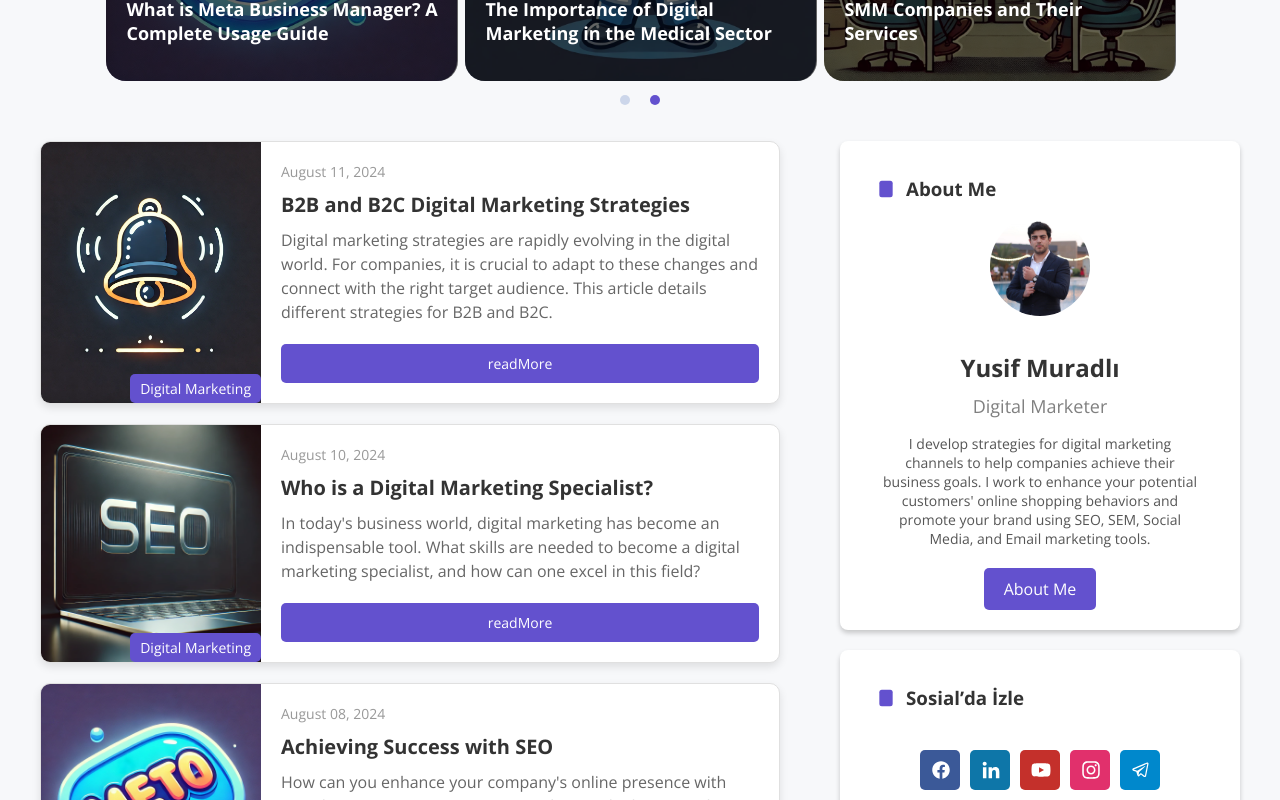
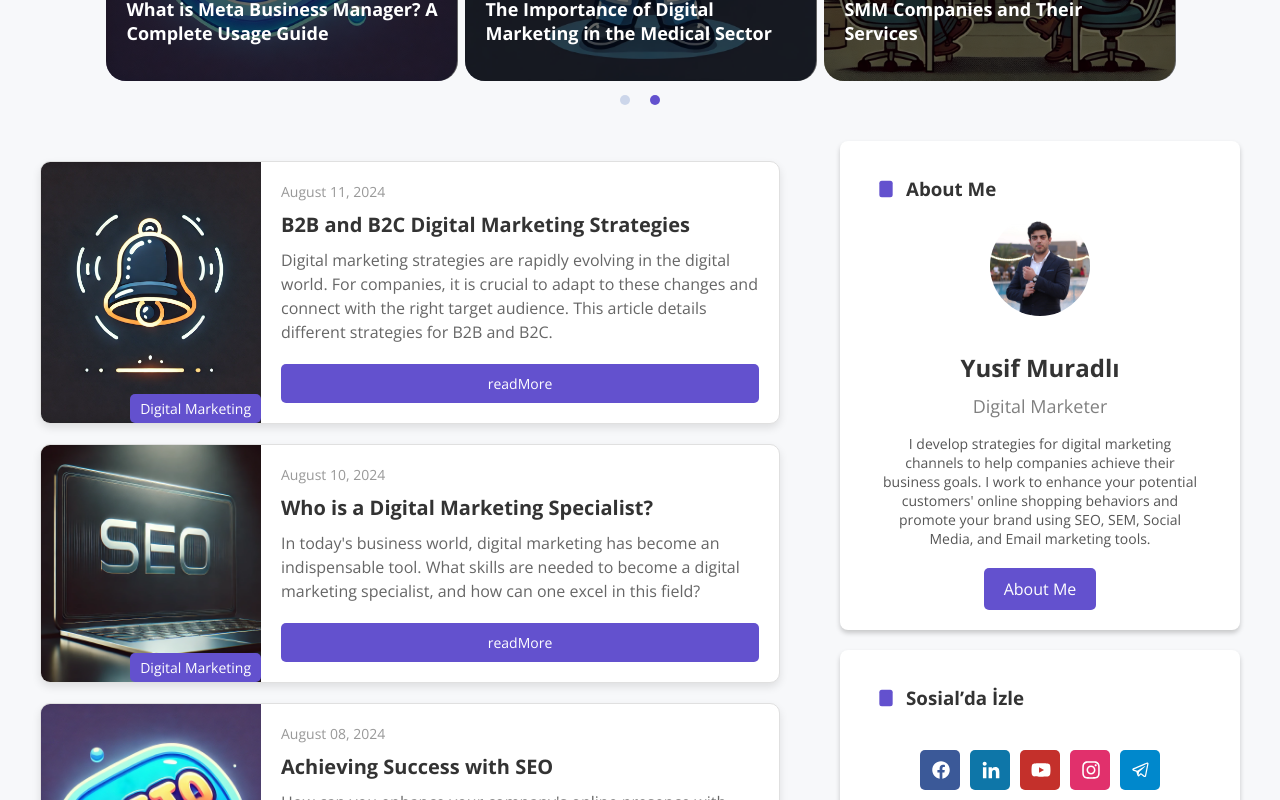
Before and after one commit to mlalayev/AdHoven, a React (Vite) app: page / in a window 1280 px wide. Shown: the part 680-1480 px from the top of the page. Built offline with nearby package versions, Linux system fonts and the light colour scheme; no server answers.

Commit message:
my commit

```diff
--- a/TextPartData.json
+++ b/TextPartData.json
@@ -7,8 +7,8 @@
       "title": "Path 2 Content",
       "description": "This is the content for path 2."
     },
-    "/default": {
-      "title": "Default Content",
+    "/aboutme": {
+      "title": "Default aboutme Content",
       "description": "This is the default content."
     }
   }
--- a/src/App.tsx
+++ b/src/App.tsx
@@ -37,7 +37,7 @@ function App() {
           {/* Dynamic routes based on paths from the JSON file */}
           <Route path="/path1" element={<PageWithTextPart />} />
           <Route path="/path2" element={<PageWithTextPart />} />
-          <Route path="/default" element={<PageWithTextPart />} />
+          <Route path="/aboutme" element={<PageWithTextPart />} />
         </Routes>
       </I18nextProvider>
     </Router>
--- a/src/Components/AboutMe/AboutMe.tsx
+++ b/src/Components/AboutMe/AboutMe.tsx
@@ -15,8 +15,11 @@ function AboutMe({ isNewsTrue }: RightPartProps) {
 
   return (
     <div>
-      {/* Pass isNewsTrue, isTextPart, and currentPath to RightPart */}
-      <RightPart isNewsTrue={isNewsTrue} isTextPart={!isTextPart} currentPath={currentPath} />
+      <RightPart
+        currentPath={location.pathname}
+        isNewsTrue={isNewsTrue}
+        isTextPart={isTextPart}
+      />
     </div>
   );
 }
--- a/src/Components/PageRightPart/RightPart.tsx
+++ b/src/Components/PageRightPart/RightPart.tsx
@@ -16,7 +16,11 @@ function RightPart({ isNewsTrue, isTextPart, currentPath }: RightPartProps) {
     return (
         <div>
             <section className="sectionthird">
-                <div className="sectionthird-leftpart">
+                <div
+                style={{
+                    marginTop:"20px"
+                }}
+                className="sectionthird-leftpart">
                     {isTextPart && <TextPart currentPath={currentPath} />}  {/* Pass currentPath to TextPart */}
                     {isNewsTrue && <News />}
                     <Faq />
```
